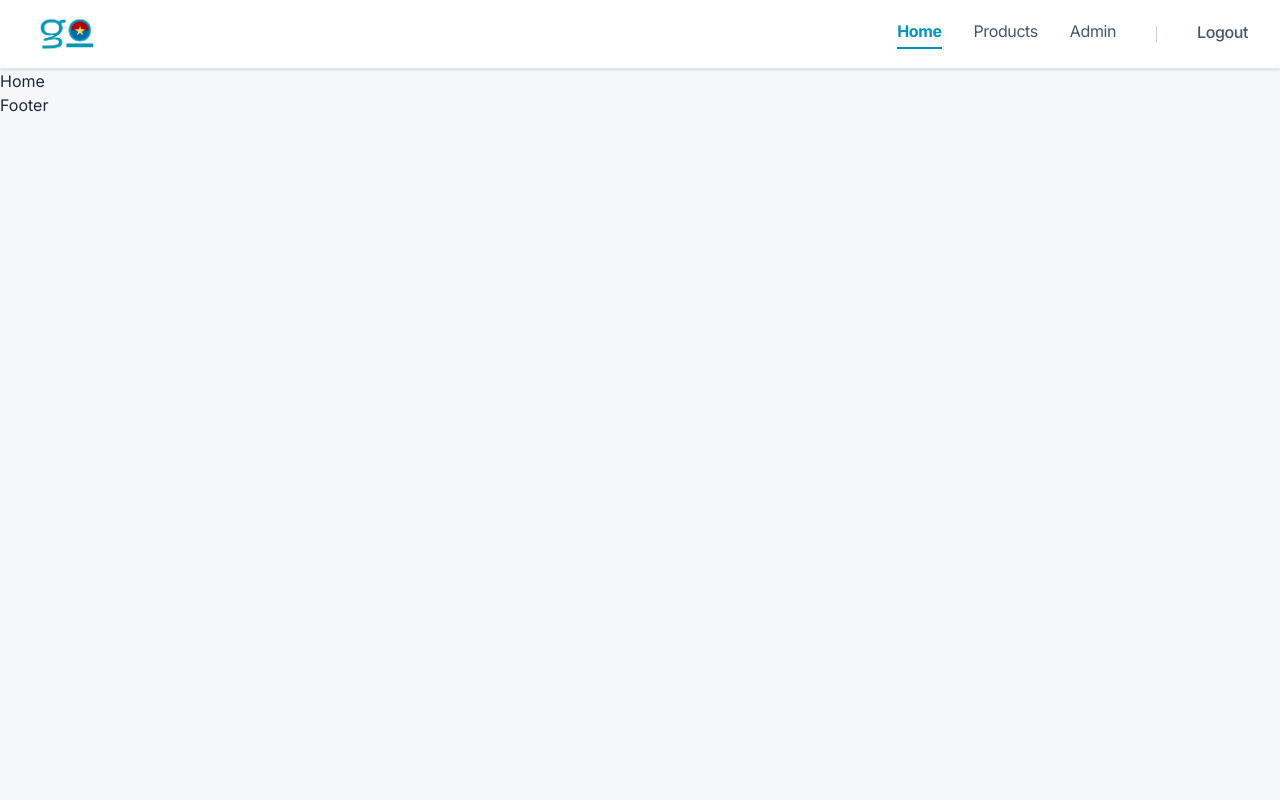
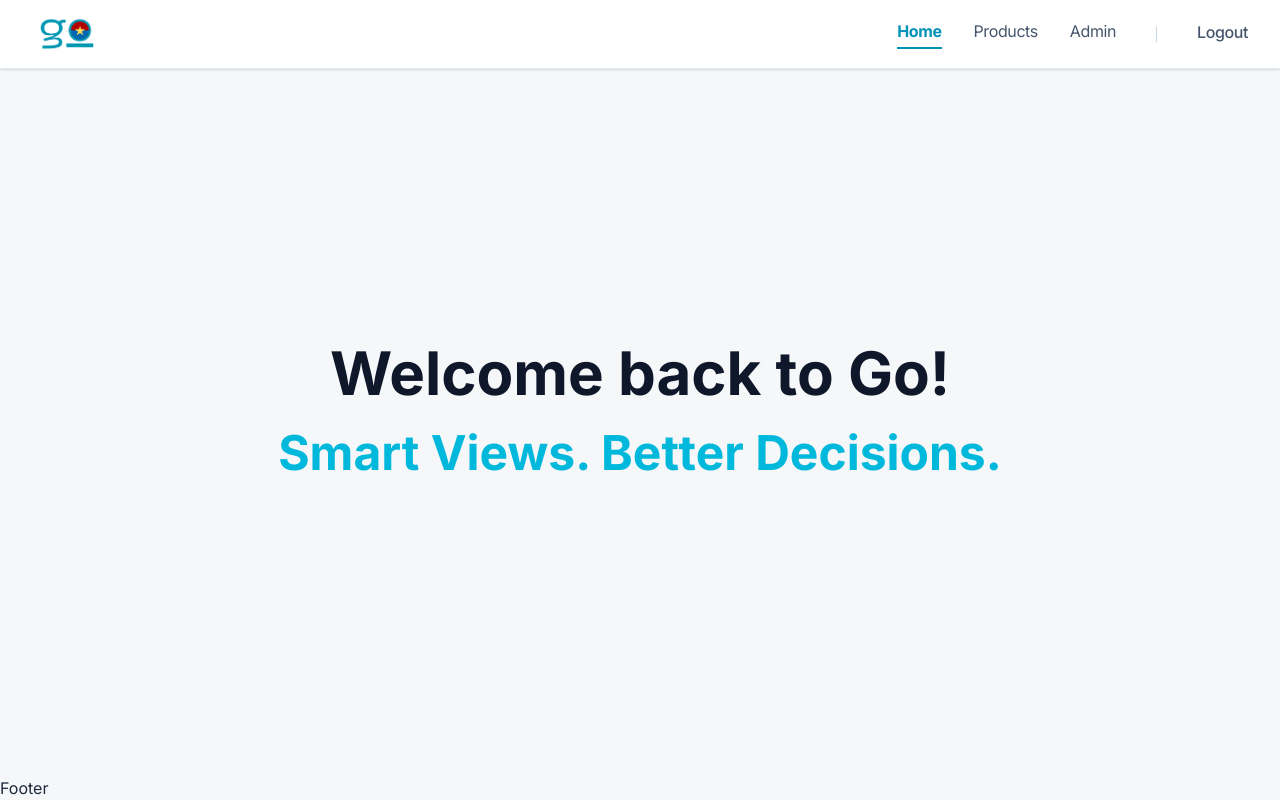
Before and after one commit to DannielVo/Go, a React (Vite) app: page / in a window 1280 px wide. Built offline with nearby package versions, Linux system fonts and the light colour scheme.

Commit message:
Feat: Finish UI of Home page

```diff
--- a/src/layouts/MainLayout.jsx
+++ b/src/layouts/MainLayout.jsx
@@ -5,9 +5,11 @@ import { Outlet } from "react-router-dom";
 
 const MainLayout = () => {
   return (
-    <div>
+    <div className="min-h-screen flex flex-col">
       <Header />
-      <Outlet />
+      <div className="grow flex items-center justify-center px-6">
+        <Outlet />
+      </div>
       <Footer />
     </div>
   );
--- a/src/pages/home/Home.jsx
+++ b/src/pages/home/Home.jsx
@@ -1,7 +1,17 @@
 import React from "react";
 
 const Home = () => {
-  return <div>Home</div>;
+  return (
+    <div className="flex flex-col items-center text-center max-w-4xl animate-in fade-in duration-700">
+      <h1 className="text-5xl md:text-6xl font-bold text-slate-900 mb-6 leading-tight">
+        Welcome back to Go!
+        <br />
+        <span className="text-cyan-500 text-6xl md:text-5xl">
+          Smart Views. Better Decisions.
+        </span>
+      </h1>
+    </div>
+  );
 };
 
 export default Home;
```
